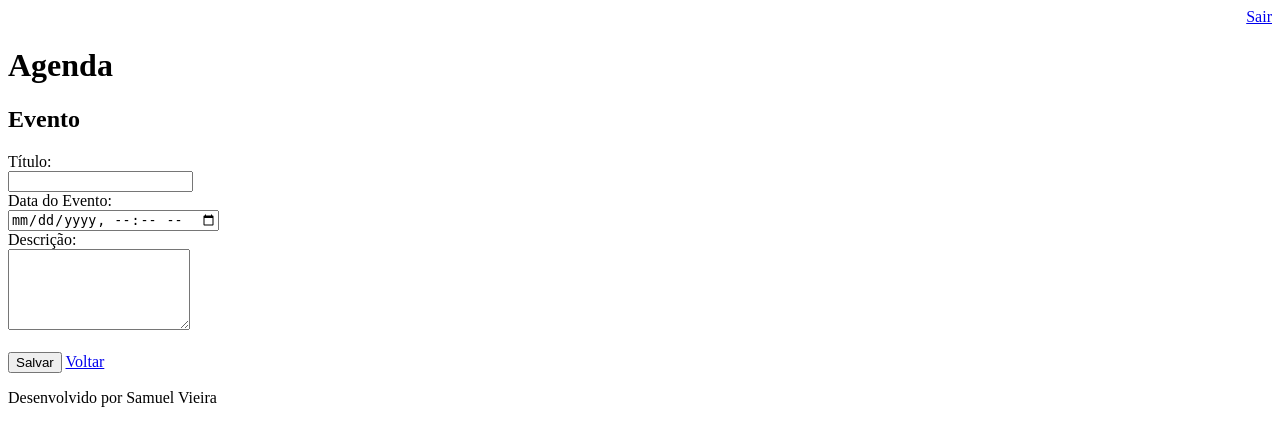
After one commit to samsks/agenda_django, a Django app: page /agenda/evento/ in a window 1280 px wide. The commit adds this page. Shown: the top 446 px of the page. Run offline with Django 4.2, Linux system fonts and the light colour scheme; a user stored in the database is signed in.

Commit message:
add: event page template, gitignore

```diff
--- a/agenda/urls.py
+++ b/agenda/urls.py
@@ -21,6 +21,8 @@ from django.views.generic import RedirectView
 urlpatterns = [
     path("admin/", admin.site.urls),
     path('agenda/', views.events_list),
+    path('agenda/evento/', views.events),
+    path('agenda/evento/submit', views.submit_events),
     # forma de criar uma index para a rota base
     # path('', views.index)
     path('', RedirectView.as_view(url='/agenda/')),
--- a/core_app/views.py
+++ b/core_app/views.py
@@ -46,11 +46,26 @@ def events_list(req):
 
     # Apenas do usuário logado sem resolver o erro de crash se deslogado
     user = req.user
-    events = Event.objects.filter(user=user)
-    data = {'events': events}
+    evnt = Event.objects.filter(user=user)
+    data = {'events': evnt}
     return render(req, 'agenda.html', data)
 
 
 # forma de criar um index usando o redirect em uma rota vazia
 # def index(req):
     # return redirect('/agenda/')
+
+@login_required(login_url='/login/')
+def events(req):
+    return render(req, 'evento.html')
+
+
+@login_required(login_url='/login/')
+def submit_events(req):
+    if req.POST:
+        title = req.POST.get('title')
+        event_date = req.POST.get('event_date')
+        description = req.POST.get('description')
+        user = req.user
+        Event.objects.create(title=title, event_date=event_date, description=description, user=user)
+    return redirect('/agenda/')
--- a/templates/agenda.html
+++ b/templates/agenda.html
@@ -2,6 +2,7 @@
 
 {% block content %}
     <h2>Agendamentos</h2>
+    <a href="evento/" style="">Novo Evento</a>
     <ul style="font-size: 18px">
     {% for event in events %}
         <li>{{ event.title }} - {{ event.get_create_date }}</li>
--- /dev/null
+++ b/templates/evento.html
@@ -0,0 +1,23 @@
+
+{% extends "model_page.html" %}
+
+{% block content %}
+
+<h2>Evento</h2>
+<form action="submit" method="POST">{% csrf_token %}
+    <label>Título:</label>
+    <br>
+    <input type="text" name="title">
+    <br>
+    <label>Data do Evento:</label>
+    <br>
+    <input type="datetime-local" name="event_date">
+    <br>
+    <label>Descrição:</label>
+    <br>
+    <textarea name="description" rows="5"></textarea>
+    <br><br>
+    <button type="submit">Salvar</button>
+    <a href="/agenda/">Voltar</a>
+</form>
+{% endblock %}
```
Also changed, not shown: db.sqlite3, 1 other file.
